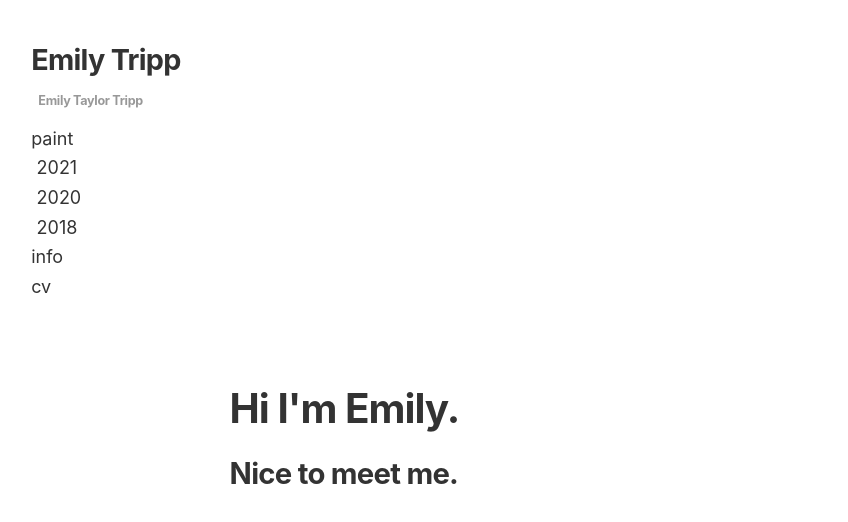
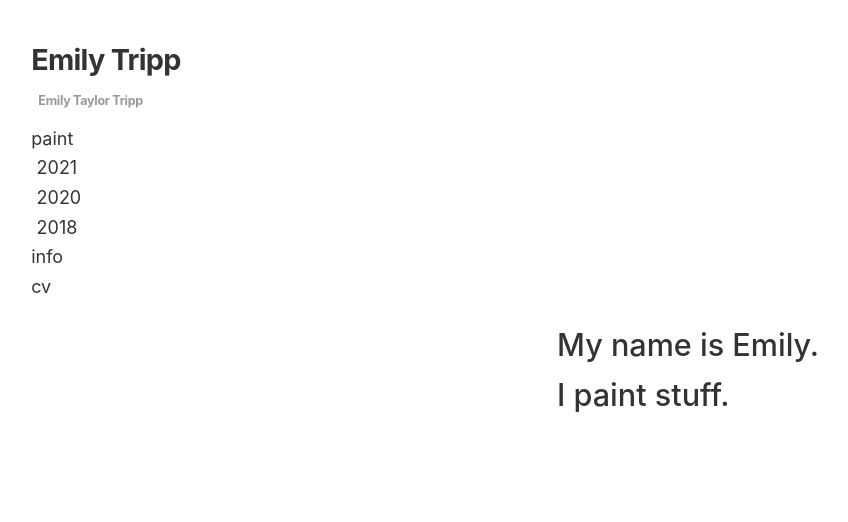
Before and after one commit to BarryMolina/ITDEV164-barry-molina-p1, a Gatsby site: page / in a window 1280 px wide. Shown: the whole page, without its empty margins (19-867 px from the left). Built offline with nearby package versions, Linux system fonts and the light colour scheme; Gatsby itself is replaced by a stand-in of ours.

Commit message:
new home page

```diff
--- a/src/pages/index.js
+++ b/src/pages/index.js
@@ -6,15 +6,25 @@ import styled from "styled-components"
 import Layout from "../components/layout"
 import SEO from "../components/seo"
 
+const StyledDiv = styled.div`
+  position: relative;
+`
 const Welcome = styled.div`
-  margin-top: 19rem;
+  position: absolute;
+  top: 40%;
+  left: 45%;
+  p {
+    font-size: 1.7rem;
+    font-weight: 500;
+    margin-bottom: 0;
+  }
 `
 const IndexPage = () => (
   <Layout>
     <SEO title="Home" />
     <Welcome>
-      <h1>Hi I'm Emily.</h1>
-      <h2>Nice to meet me.</h2>
+      <p>My name is Emily.</p>
+      <p>I paint stuff.</p>
     </Welcome>
     {/* <p>Welcome to your new Gatsby site.</p>
     <p>Now go build something great.</p>
```
